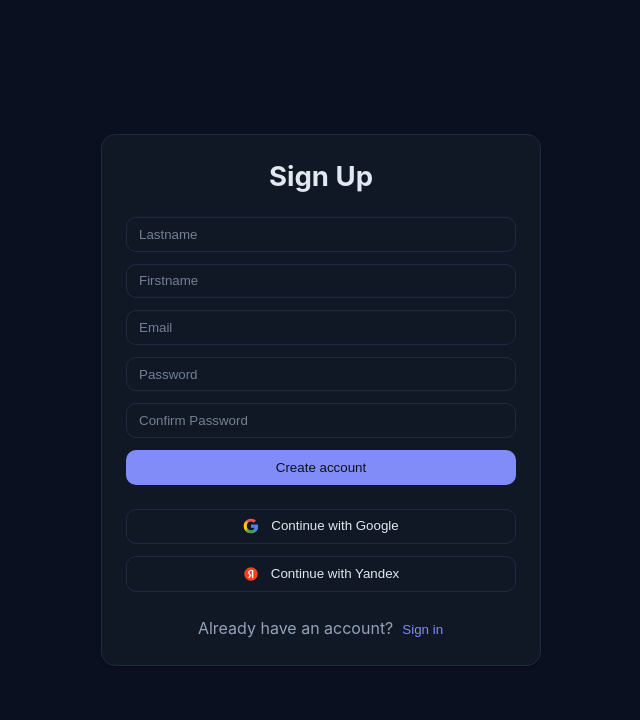
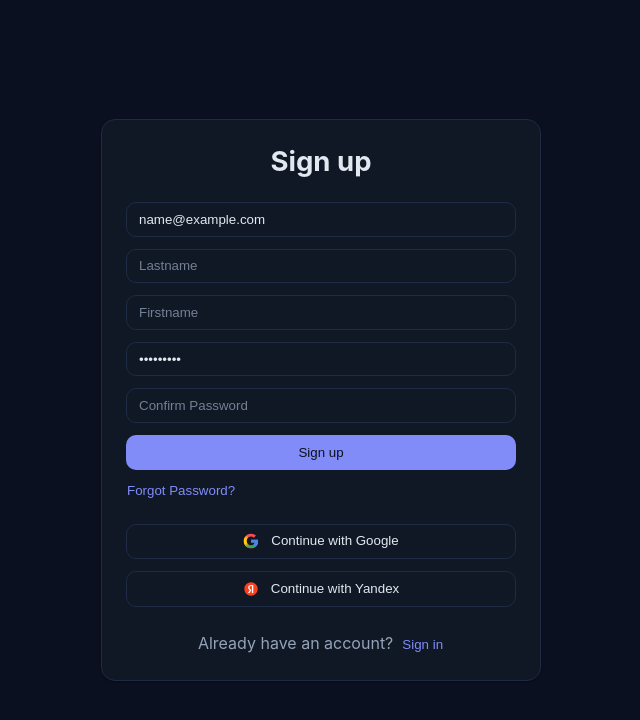
Before and after one commit to LiveisFpv/ALib, a Vue app in the folder apps/frontend/: page /auth in a window 1280 px wide. Both pictures are taken after typing "name@example.com", "Sample123" into the empty fields and a click on the button "Create one". Shown: the top 720 px of the page, without its empty margins (319-959 px from the left). Built offline with nearby package versions, Linux system fonts and the light colour scheme; the HTML template or start-up script is replaced by a standard one.

Commit message:
added loooogin page

```diff
--- a/apps/frontend/src/components/LeftTab.vue
+++ b/apps/frontend/src/components/LeftTab.vue
@@ -1,6 +1,8 @@
 <script lang="ts" setup>
 import { ref } from 'vue'
+import { useRouter } from 'vue-router'
 import { useSettingStore } from '@/stores/settingStore'
+const router = useRouter()
 const useSetting = useSettingStore()
 const leftTabHidden = ref(useSetting.LeftTabHidden)
 function toggleLeftTab() {
@@ -8,7 +10,7 @@ function toggleLeftTab() {
   leftTabHidden.value = useSetting.LeftTabHidden
 }
 function RedirecttoSettings() {
-  window.location.href = '/settings'
+  router.push('/settings')
 }
 </script>
 <template>
--- a/apps/frontend/src/components/UpTab.vue
+++ b/apps/frontend/src/components/UpTab.vue
@@ -1,12 +1,14 @@
 <script lang="ts" setup>
+import { useRouter } from 'vue-router'
 import { useAuthStore } from '@/stores/authStore'
 import { useSettingStore } from '@/stores/settingStore'
 const authStore = useAuthStore()
+const router = useRouter()
 function RedirecttoProfile() {
-  window.location.href = '/profile'
+  router.push('/profile')
 }
 function RedirecttoAuth() {
-  window.location.href = '/auth'
+  router.push('/auth')
 }
 const useSetting = useSettingStore()
 </script>
--- a/apps/frontend/src/stores/authStore.ts
+++ b/apps/frontend/src/stores/authStore.ts
@@ -1,10 +1,45 @@
-import { ref, computed } from 'vue'
+import { ref, computed, watch } from 'vue'
 import { defineStore } from 'pinia'
 export const useAuthStore = defineStore('auth', () => {
-  const AccessToken = ref<string | null>(null)
+  const STORAGE_KEY = 'auth.access_token'
+  let initial: string | null = null
+  try {
+    initial = typeof window !== 'undefined' ? localStorage.getItem(STORAGE_KEY) : null
+  } catch (e) {
+    initial = null
+  }
+  const AccessToken = ref<string | null>(null) // ! Replace to initial
   const isAuthenticated = computed(() => !!AccessToken.value)
 
   //! TODO: Implement login, logout, and token refresh functions
 
-  return { AccessToken, isAuthenticated }
+  function login(email: string, password: string) {
+    AccessToken.value = 'dummy_token'
+    return true
+  }
+
+  function signup(email: string, password: string, first_name: string, last_name: string) {
+    return true
+  }
+
+  function logout() {
+    AccessToken.value = null
+  }
+  function refreshToken() {}
+
+  // persist to localStorage
+  watch(
+    AccessToken,
+    (val) => {
+      try {
+        if (val) localStorage.setItem(STORAGE_KEY, val)
+        else localStorage.removeItem(STORAGE_KEY)
+      } catch (e) {
+        // ignore persistence errors
+      }
+    },
+    { immediate: true },
+  )
+
+  return { AccessToken, isAuthenticated, login, logout, signup, refreshToken }
 })
--- a/apps/frontend/src/views/AuthView.vue
+++ b/apps/frontend/src/views/AuthView.vue
@@ -1,9 +1,12 @@
 <script setup lang="ts">
 import { ref, computed } from 'vue'
+import { useRoute, useRouter } from 'vue-router'
 import { useAuthStore } from '@/stores/authStore'
 const authStore = useAuthStore()
+const route = useRoute()
+const router = useRouter()
 if (authStore.isAuthenticated) {
-  window.location.href = '/'
+  router.replace('/')
 }
 const loginorsignup = ref('login')
 const isLogin = computed(() => loginorsignup.value === 'login')
@@ -15,21 +18,67 @@ function Switch() {
     loginorsignup.value = 'login'
   }
 }
+const onSubmit = (e: Event) => {
+  e.preventDefault()
+  const email = (document.getElementById('email') as HTMLInputElement).value
+  const password = (document.getElementById('password') as HTMLInputElement).value
+  if (!isLogin.value) {
+    const confirmpassword = (document.getElementById('confirmpassword') as HTMLInputElement).value
+    const firstname = (document.getElementById('firstname') as HTMLInputElement).value
+    const lastname = (document.getElementById('lastname') as HTMLInputElement).value
+  }
+  if (isLogin.value) {
+    authStore.login(email, password)
+    console.log(authStore.isAuthenticated)
+    if (authStore.isAuthenticated) {
+      router.replace('/')
+    }
+  } else {
+    authStore.signup(email, password, 'Firstname', 'Lastname')
+  }
+}
 </script>
 <template>
   <div class="auth-view">
     <div class="card auth-card">
-      <div class="login-view" v-if="isLogin">
-        <h2 class="auth-title">Login</h2>
+      <div class="login-view">
+        <h2 class="auth-title">{{ isLogin ? 'Log in' : 'Sign up' }}</h2>
         <div class="auth-form">
-          <input type="email" placeholder="Email" class="input" autocomplete="email" />
+          <input type="email" placeholder="Email" class="input" autocomplete="email" id="email" />
+          <input
+            type="text"
+            placeholder="Lastname"
+            class="input"
+            autocomplete="family-name"
+            id="lastname"
+            v-if="!isLogin"
+          />
+          <input
+            type="text"
+            placeholder="Firstname"
+            class="input"
+            autocomplete="given-name"
+            id="firstname"
+            v-if="!isLogin"
+          />
           <input
             type="password"
             placeholder="Password"
             class="input"
             autocomplete="current-password"
+            id="password"
           />
-          <button class="btn btn--primary">Login</button>
+          <input
+            type="password"
+            placeholder="Confirm Password"
+            class="input"
+            autocomplete="new-password"
+            id="confirmpassword"
+            v-if="!isLogin"
+          />
+          <button class="btn btn--primary" @click="onSubmit">
+            {{ isLogin ? 'Log in' : 'Sign up' }}
+          </button>
           <button class="btn btn-text">Forgot Password?</button>
         </div>
         <div class="oauth">
@@ -43,38 +92,12 @@ function Switch() {
           </button>
         </div>
         <div class="switch">
-          <span class="muted">Don’t have an account?</span>
-          <button class="btn btn-text" @click="Switch()">Create one</button>
-        </div>
-      </div>
-      <div class="signup-view" v-else>
-        <h2 class="auth-title">Sign Up</h2>
-        <div class="auth-form">
-          <input type="text" placeholder="Lastname" class="input" autocomplete="family-name" />
-          <input type="text" placeholder="Firstname" class="input" autocomplete="given-name" />
-          <input type="email" placeholder="Email" class="input" autocomplete="email" />
-          <input type="password" placeholder="Password" class="input" autocomplete="new-password" />
-          <input
-            type="password"
-            placeholder="Confirm Password"
-            class="input"
-            autocomplete="new-password"
-          />
-          <button class="btn btn--primary">Create account</button>
-        </div>
-        <div class="oauth">
-          <button class="btn oauth-btn">
-            <img src="/src/assets/google-icon.svg" alt="Google" class="logo oauth-logo" />
-            <span>Continue with Google</span>
+          <span class="muted">{{
+            isLogin ? 'Don’t have an account?' : 'Already have an account?'
+          }}</span>
+          <button class="btn btn-text" @click="Switch()">
+            {{ isLogin ? 'Create one' : 'Sign in' }}
           </button>
-          <button class="btn oauth-btn">
-            <img src="/src/assets/yandex-icon.svg" alt="Yandex" class="logo oauth-logo" />
-            <span>Continue with Yandex</span>
-          </button>
-        </div>
-        <div class="switch">
-          <span class="muted">Already have an account?</span>
-          <button class="btn btn-text" @click="Switch()">Sign in</button>
         </div>
       </div>
     </div>
@@ -139,6 +162,11 @@ function Switch() {
   line-height: 1.2;
 }
 
+.oauth-btn:hover {
+  background: color-mix(in oklab, var(--color-surface), var(--color-text) 3%);
+  border-color: var(--color-border);
+}
+
 .oauth-logo {
   filter: none !important;
   width: 1.2em;
```
Also changed, not shown: apps/frontend/src/api/types.ts (+37 -0 lines).
